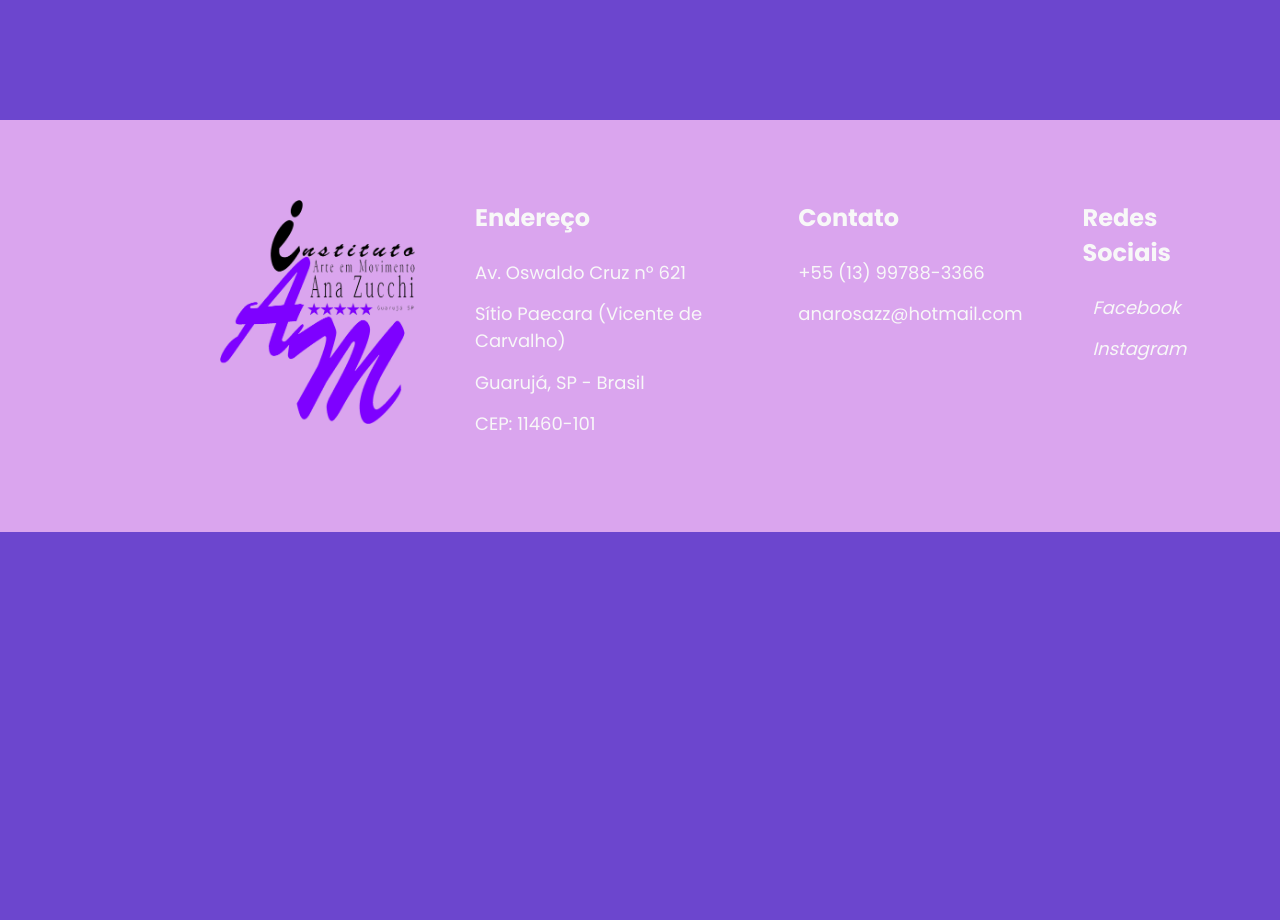
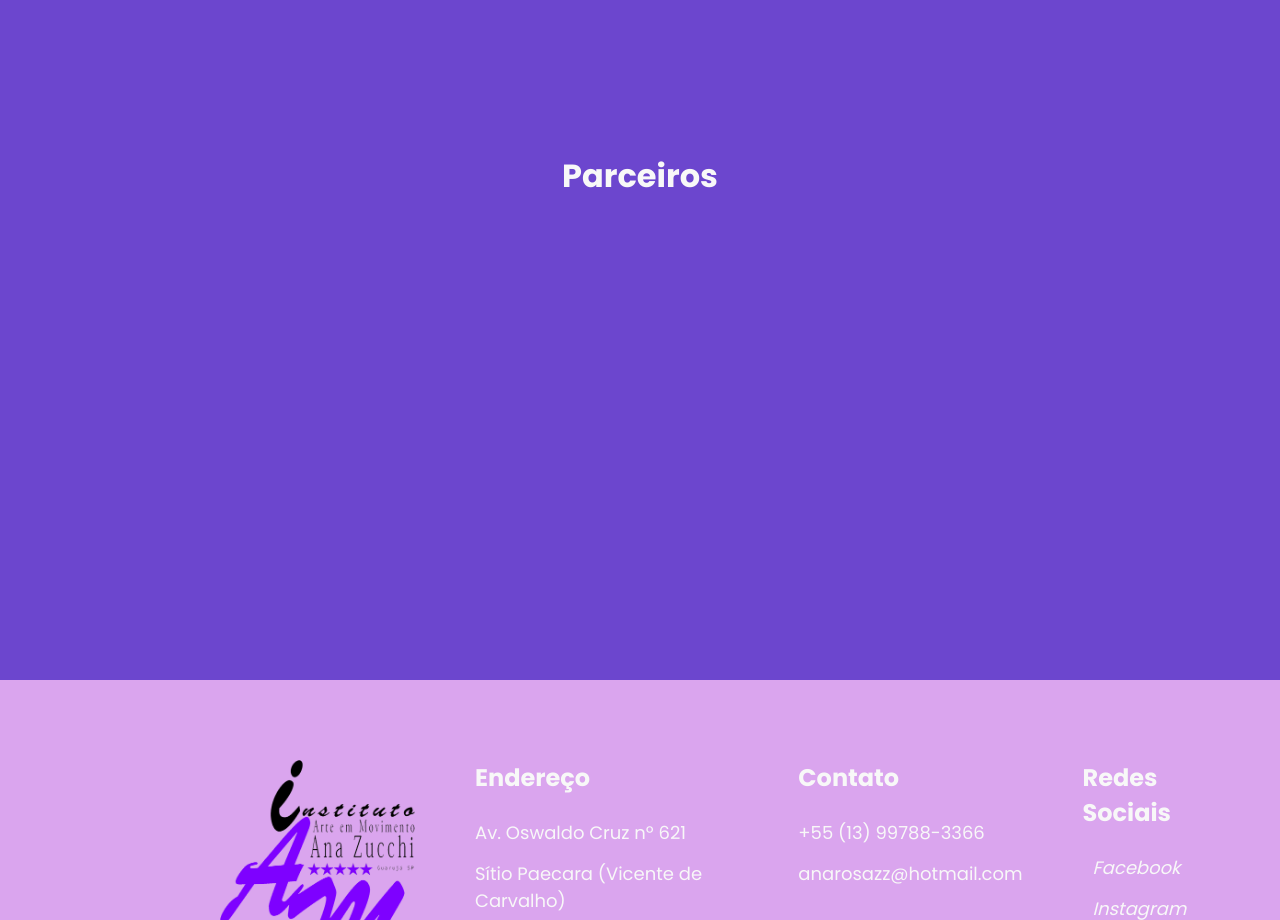
Before and after one commit to rianrr/arte-em-movimento, a React (Vite) app: page / in a window 1280 px wide. Shown: the part 1720-2640 px from the top of the page. Before the commit the page ends 2252 px from the top, so only its background shows below. Built offline with nearby package versions, Linux system fonts and the light colour scheme; a web font is replaced by a local one.

Commit message:
fix ecerything

```diff
--- a/src/pages/Home.tsx
+++ b/src/pages/Home.tsx
@@ -93,6 +93,12 @@ export function Home() {
         />
       </Section>
 
+
+      <Text>Parceiros</Text>
+
+      <Section>
+      </Section>
+
       <Footer />
     </>
     )
```
Also changed, not shown: 1 other file (tests, documents, lock files or other folders).
